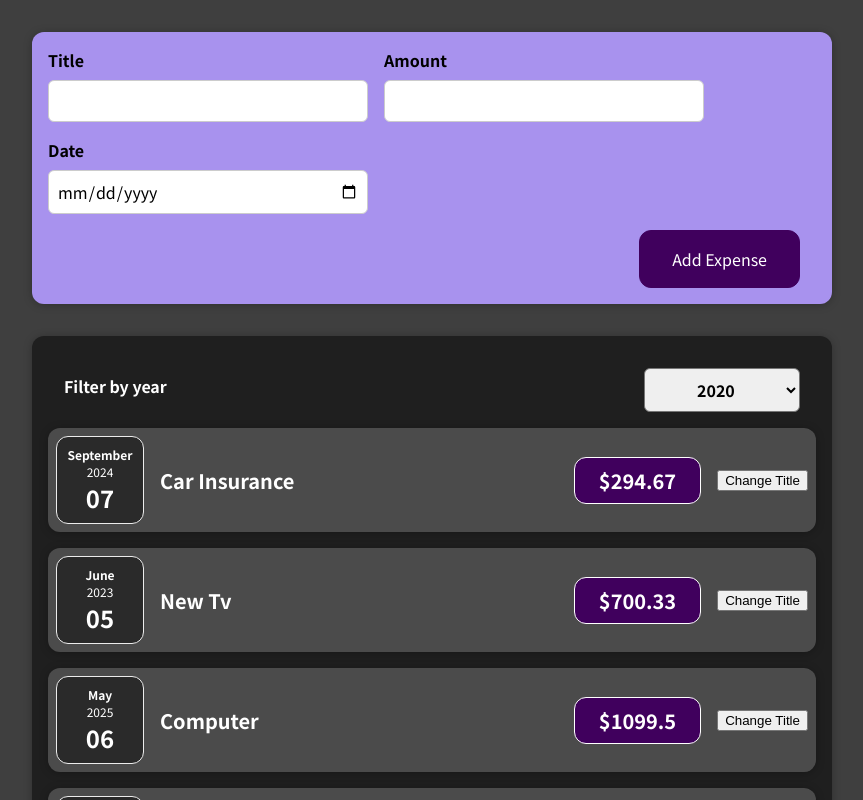
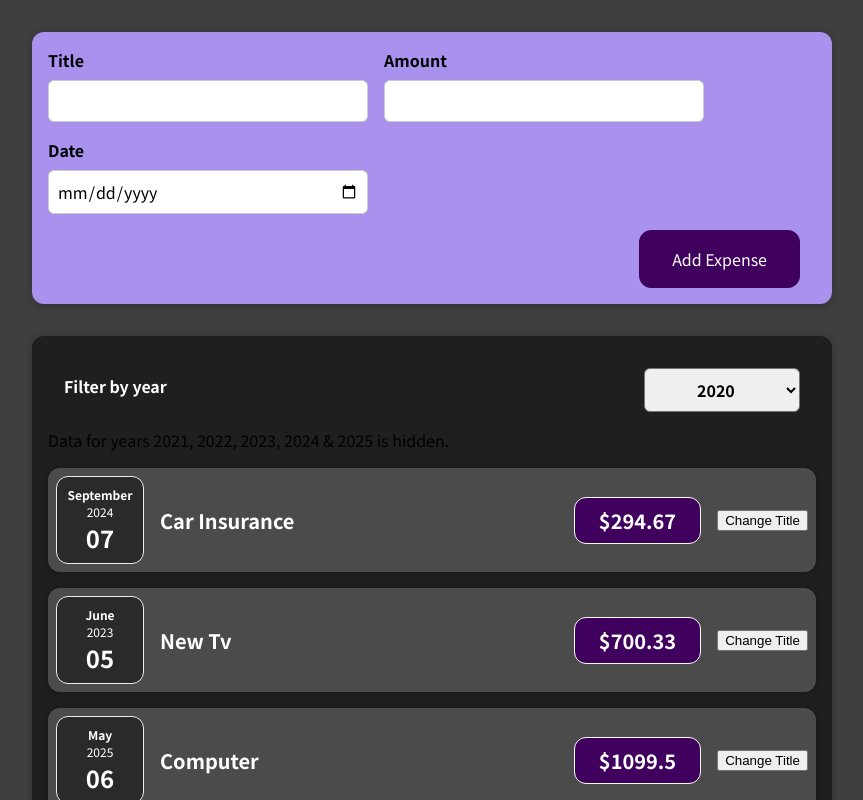
Before and after one commit to galbeiroc/react, a React (Create React App) app in the folder 05-react-state-with-events/: page / in a window 1280 px wide. Shown: the top 800 px of the page, without its empty margins (208-1071 px from the left). Built offline with nearby package versions, Linux system fonts and the light colour scheme.

Commit message:
derived/computed state

```diff
--- a/05-react-state-with-events/src/components/Expenses/Expenses.js
+++ b/05-react-state-with-events/src/components/Expenses/Expenses.js
@@ -8,8 +8,38 @@ import "./Expenses.css";
 const Expenses = (props) => {
   const [filtered, setFiltered] = useState('2020');
 
+  let filterInfoText = '2021, 2022, 2023, 2024 & 2025';
+
+  if (filtered === '2020') {
+    filterInfoText = '2021, 2022, 2023, 2024 & 2025';
+  } else if (filtered === '2021') {
+    filterInfoText = '2020, 2022, 2023, 2024 & 2025';
+  } else if (filtered === '2022') {
+    filterInfoText = '2020, 2021, 2023, 2024 & 2025';
+  } else if (filtered === '2023') {
+    filterInfoText = '2020, 2021, 2022, 2024 & 2025';
+  } else if (filtered === '2024') {
+    filterInfoText = '2020, 2021, 2022, 2023 & 2025';
+  } else {
+    filterInfoText = '2020, 2021, 2022, 2023 & 2024';
+  }
+
+
   const filtereChangeHandler = selectedYear => {
     setFiltered(selectedYear);
+    /* if (selectedYear === '2020') {
+      setFilterInfoText('2021, 2022, 2023, 2024 & 2025');
+    } else if (selectedYear === '2021') {
+      setFilterInfoText('2020, 2022, 2023, 2024 & 2025');
+    } else if (selectedYear === '2022') {
+      setFilterInfoText('2020, 2021, 2023, 2024 & 2025');
+    } else if (selectedYear === '2023') {
+      setFilterInfoText('2020, 2021, 2022, 2024 & 2025');
+    } else if (selectedYear === '2024') {
+      setFilterInfoText('2020, 2021, 2022, 2023 & 2025');
+    } else {
+      setFilterInfoText('2020, 2021, 2022, 2023 & 2025');
+    } */
     console.log('expenses.js', selectedYear);
   }
 
@@ -17,6 +47,7 @@ const Expenses = (props) => {
     <div>
       <Card className="expenses">
         <ExpensesFilter filtered={filtered} onChangeFilter={filtereChangeHandler} />
+        <p>Data for years {filterInfoText} is hidden.</p>
         <ExpensiveItem
           title={props.expenses[0].title}
           amount={props.expenses[0].amount}
```
